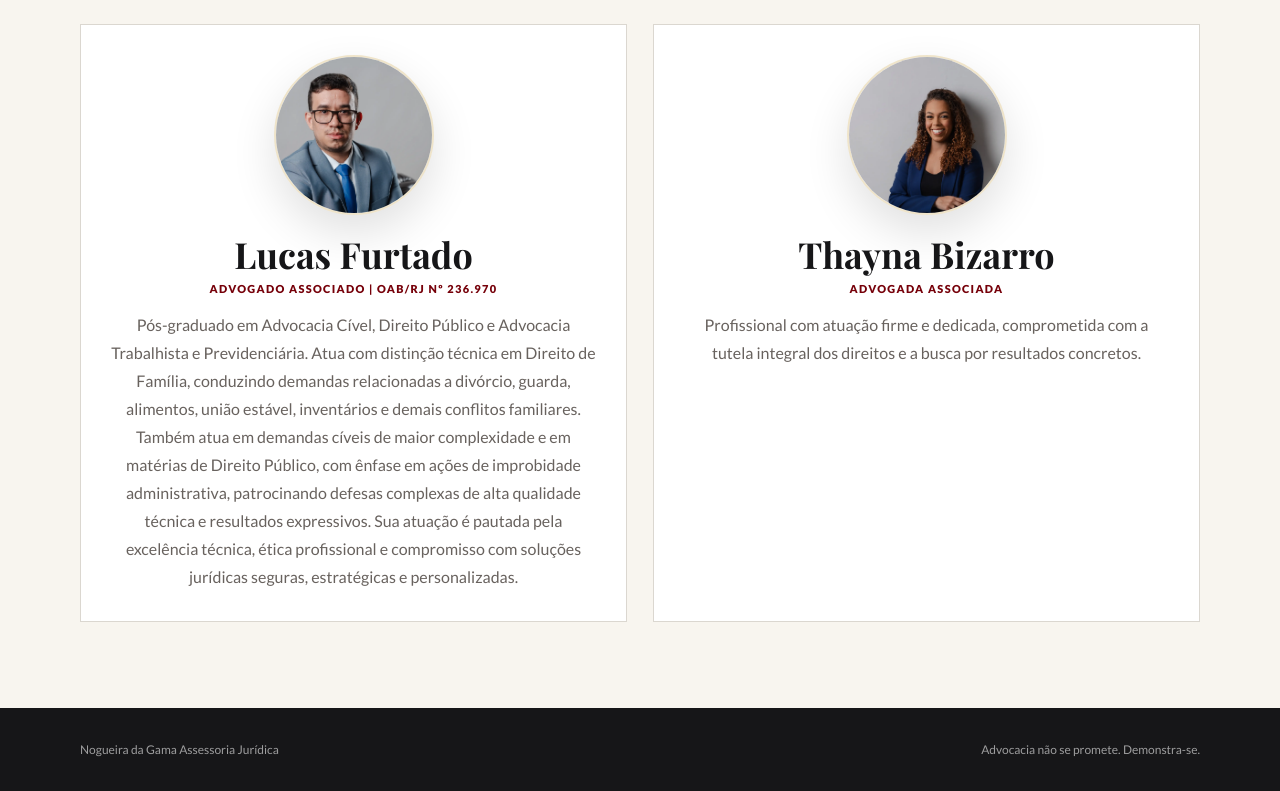
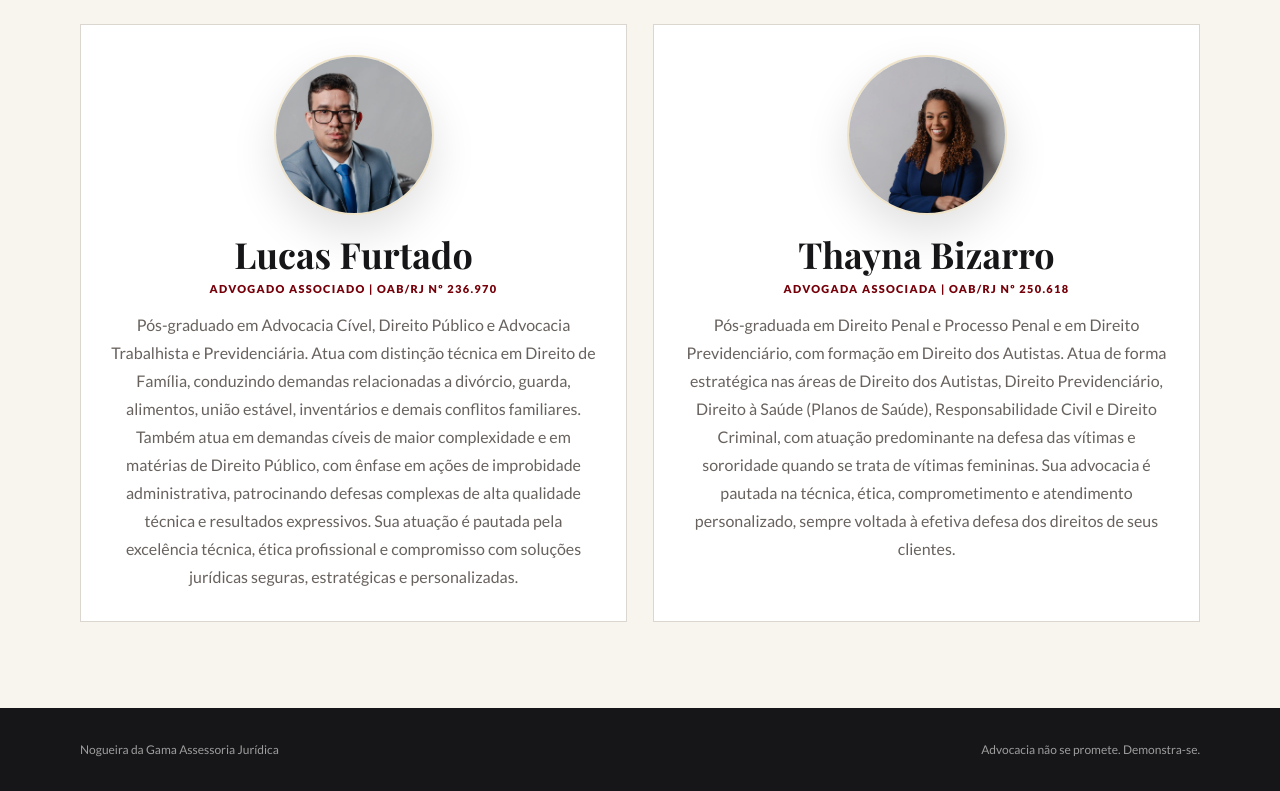
Before and after one commit to ddquarentena-sketch/ddquarentena-sketch.github.io, a plain HTML site: page equipe/index.html in a window 1280 px wide. Shown: the part 997-1788 px from the top of the page. Drawn offline with nearby package versions, Linux system fonts and the light colour scheme.

Commit message:
Publica bio da Thayna

```diff
--- a/equipe/index.html
+++ b/equipe/index.html
@@ -58,7 +58,7 @@
         <article class="card"><div class="photo"><img src="/assets/site/daniel-gama_ee2b1816.webp" alt="Daniel Nogueira da Gama" /></div><h2>Daniel Nogueira da Gama</h2><p class="role">Sócio-Fundador</p><p class="bio">Advogado com ampla experiência em processos de alta complexidade, dedicado à defesa técnica de excelência e ao compromisso inabalável com os interesses de cada cliente.</p></article>
         <article class="card"><div class="photo"><img src="/assets/site/danielle-lima_a6e94a37.webp" alt="Danielle Lima de Paulo" /></div><h2>Danielle Lima de Paulo</h2><p class="role">Advogada Associada | OAB/RJ nº 233.087</p><p class="bio">Exerce a advocacia de forma humanizada, com acolhimento, empatia e atenção às necessidades de cada cliente. Atua com performance em Direito Previdenciário e também em causas cíveis, Direito de Família, Direito do Consumidor e Direito do Trabalho, oferecendo atendimento pautado na ética, no comprometimento e na excelência técnica. Com sororidade no atendimento ao público feminino, alia organização, determinação e comunicação clara para compreender cada situação concreta e desenvolver soluções jurídicas seguras, estratégicas e personalizadas. Seu objetivo é prestar uma advocacia humanizada, transparente e eficiente, sempre comprometida com a defesa dos direitos e com a busca pelos melhores resultados.</p></article>
         <article class="card"><div class="photo"><img src="/assets/site/lucas-furtado_227e4e60.webp" alt="Lucas Furtado" /></div><h2>Lucas Furtado</h2><p class="role">Advogado Associado | OAB/RJ nº 236.970</p><p class="bio">Pós-graduado em Advocacia Cível, Direito Público e Advocacia Trabalhista e Previdenciária. Atua com distinção técnica em Direito de Família, conduzindo demandas relacionadas a divórcio, guarda, alimentos, união estável, inventários e demais conflitos familiares. Também atua em demandas cíveis de maior complexidade e em matérias de Direito Público, com ênfase em ações de improbidade administrativa, patrocinando defesas complexas de alta qualidade técnica e resultados expressivos. Sua atuação é pautada pela excelência técnica, ética profissional e compromisso com soluções jurídicas seguras, estratégicas e personalizadas.</p></article>
-        <article class="card"><div class="photo"><img src="/assets/site/thayna-bizarro_c5ccef39.webp" alt="Thayna Bizarro" /></div><h2>Thayna Bizarro</h2><p class="role">Advogada Associada</p><p class="bio">Profissional com atuação firme e dedicada, comprometida com a tutela integral dos direitos e a busca por resultados concretos.</p></article>
+        <article class="card"><div class="photo"><img src="/assets/site/thayna-bizarro_c5ccef39.webp" alt="Thayna Bizarro" /></div><h2>Thayna Bizarro</h2><p class="role">Advogada Associada | OAB/RJ nº 250.618</p><p class="bio">Pós-graduada em Direito Penal e Processo Penal e em Direito Previdenciário, com formação em Direito dos Autistas. Atua de forma estratégica nas áreas de Direito dos Autistas, Direito Previdenciário, Direito à Saúde (Planos de Saúde), Responsabilidade Civil e Direito Criminal, com atuação predominante na defesa das vítimas e sororidade quando se trata de vítimas femininas. Sua advocacia é pautada na técnica, ética, comprometimento e atendimento personalizado, sempre voltada à efetiva defesa dos direitos de seus clientes.</p></article>
       </div>
     </main>
     <footer class="footer"><div class="container footer-inner"><span>Nogueira da Gama Assessoria Jurídica</span><span>Advocacia não se promete. Demonstra-se.</span></div></footer>
```
